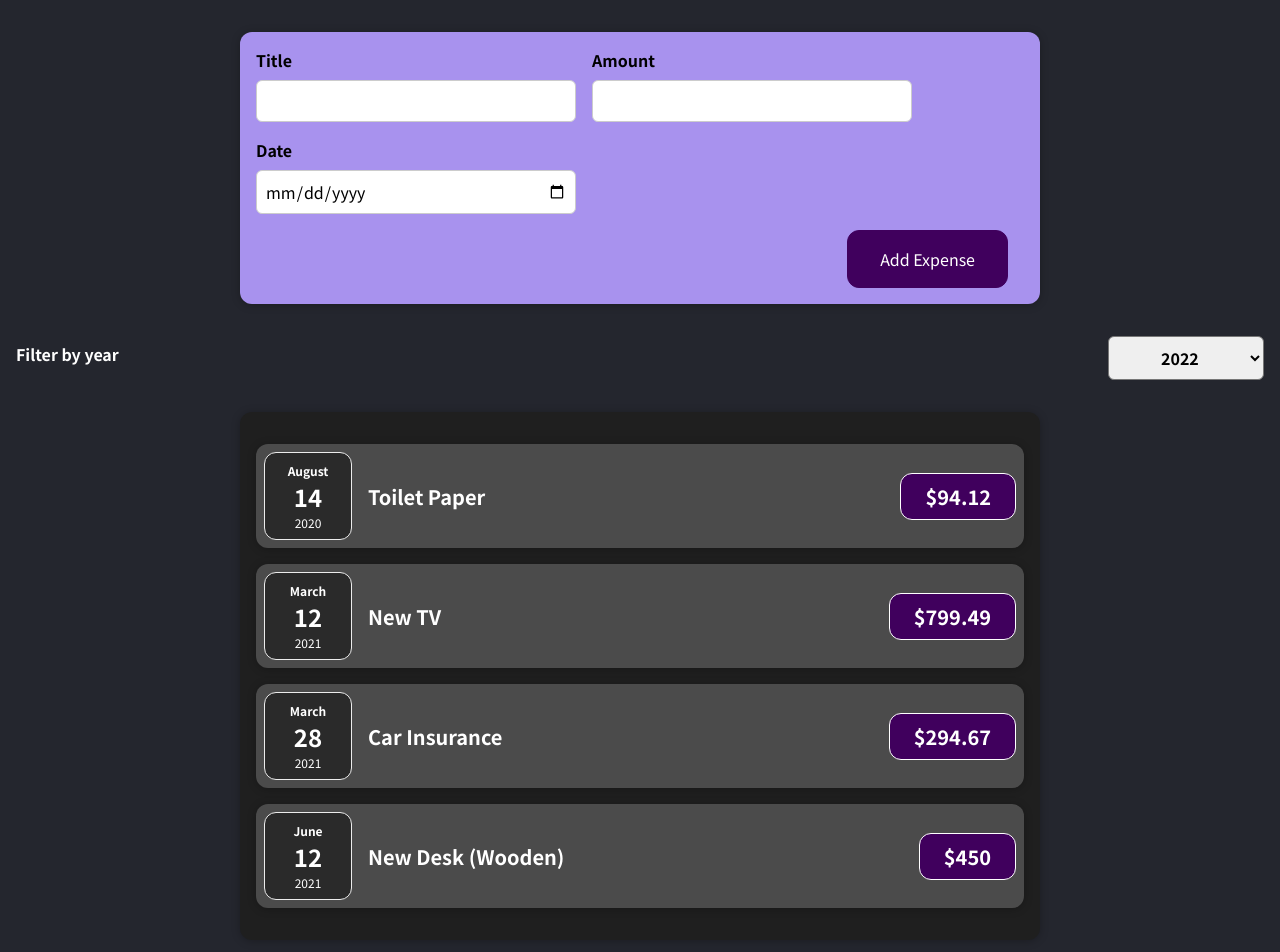
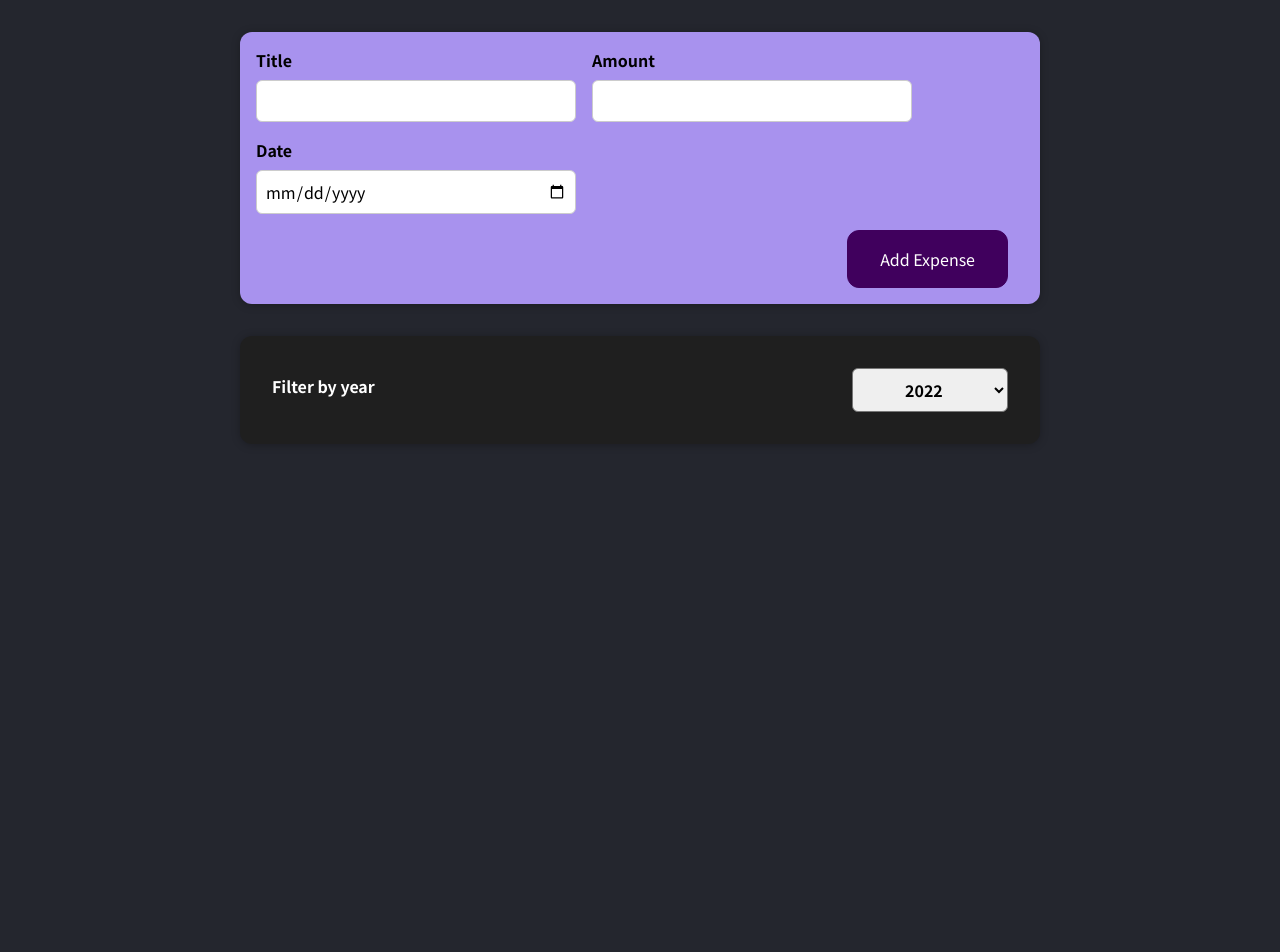
Before and after one commit to Castytis/React-apps, a React (Create React App) app in the folder expense-app/: page / in a window 1280 px wide. Shown: the top 952 px of the page. After the commit the page ends 800 px from the top, so only its background shows below. Built offline with nearby package versions, Linux system fonts and the light colour scheme.

Commit message:
Rendering, filtering expenses

```diff
--- a/expense-app/src/App.jsx
+++ b/expense-app/src/App.jsx
@@ -1,9 +1,8 @@
-import React from 'react';
+import React, { useState } from "react";
 import Expenses from "./components/Expenses/Expenses";
-import NewExpense from './components/NewExpense/NewExpense';
+import NewExpense from "./components/NewExpense/NewExpense";
 
-function App() {
-  const expenses = [
+const dummyExpenses = [
   {
     id: "e1",
     title: "Toilet Paper",
@@ -30,19 +29,19 @@ function App() {
   },
 ];
 
+function App() {
+  const [expenses, setExpenses] = useState(dummyExpenses);
+
   const addExpenseHandler = (expense) => {
-    console.log('In App.jsx')
-    console.log(expenses)
-  }
+    setExpenses((prevExpenses)=> {
+      return [expense, ...prevExpenses]
+    })
+  };
 
   return (
     <div>
-      <NewExpense
-        onAddExpense={addExpenseHandler}
-      />
-      <Expenses
-        expenses= {expenses}
-      />
+      <NewExpense onAddExpense={addExpenseHandler} />
+      <Expenses expenses={expenses} />
     </div>
   );
 }
--- a/expense-app/src/components/Expenses/Expenses.jsx
+++ b/expense-app/src/components/Expenses/Expenses.jsx
@@ -15,30 +15,22 @@ function Expenses(props) {
 
   return (
     <div>
-      <ExpensesFilter
-      selected={filteredYear}
-      onSelectYear={yearSelectedHandler} />
       <Card className="expenses">
-        <ExpenseItem
-          title={expenses[0].title}
-          amount={expenses[0].amount}
-          date={expenses[0].date}
+        <ExpensesFilter
+          selected={filteredYear}
+          onSelectYear={yearSelectedHandler}
         />
-        <ExpenseItem
-          title={expenses[1].title}
-          amount={expenses[1].amount}
-          date={expenses[1].date}
-        />
-        <ExpenseItem
-          title={expenses[2].title}
-          amount={expenses[2].amount}
-          date={expenses[2].date}
-        />
-        <ExpenseItem
-          title={expenses[3].title}
-          amount={expenses[3].amount}
-          date={expenses[3].date}
-        />
+        {expenses.filter((expense) => {
+           return (expense.date).getFullYear().toString() === filteredYear
+        }).map((expense) => {
+          return <ExpenseItem
+            key={expense.id}
+            title={expense.title}
+            amount={expense.amount}
+            date={expense.date}
+          />;
+        })}
+
       </Card>
     </div>
   );
```
Lines whose indentation alone changed are shown as unchanged.
